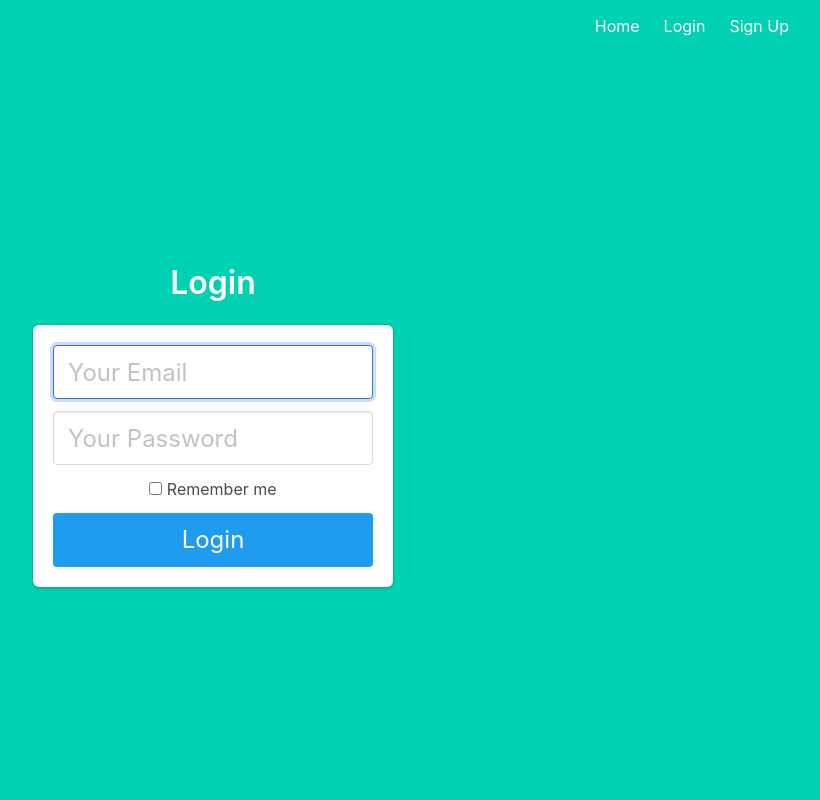
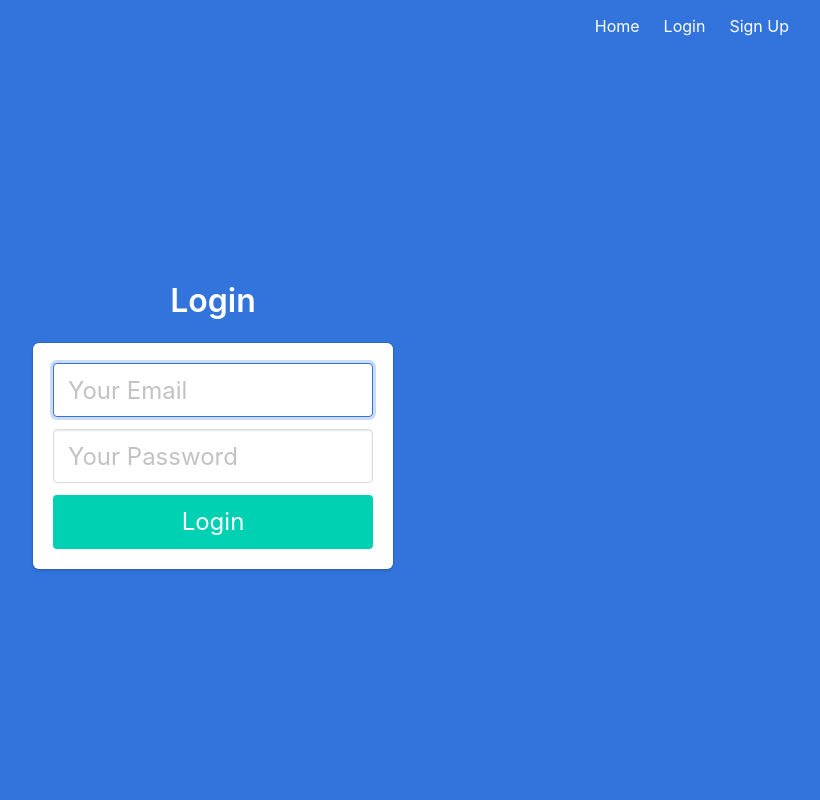
Before and after one commit to cjones0429/Flask_Assignment, a Flask app: page /login in a window 1280 px wide. Shown: the whole page, without its empty margins (427-1247 px from the left). Run offline with Flask 2, Linux system fonts and the light colour scheme.

Commit message:
minor fixes

```diff
--- a/project/templates/base.html
+++ b/project/templates/base.html
@@ -5,12 +5,12 @@
 	<meta charset="utf-8">
 	<meta http-equiv="X-UA-Compatible" content="IE=edge">
 	<meta name="viewport" content="width=device-width, initial-scale=1">
-	<title>Flask Auth Example</title>
+	<title>JumpStartCSR Flask Assign</title>
 	<link rel="stylesheet" href="https://cdnjs.cloudflare.com/ajax/libs/bulma/0.7.2/css/bulma.min.css" />
 </head>
 
 <body>
-	<section class="hero is-primary is-fullheight">
+	<section class="hero is-link is-fullheight">
 
 		<div class="hero-head">
 			<nav class="navbar">
--- a/project/templates/login.html
+++ b/project/templates/login.html
@@ -23,15 +23,7 @@
 					<input class="input is-large" type="password" name="password" placeholder="Your Password">
 				</div>
 			</div>
-
-			<div class="field">
-				<label class="checkbox">
-					<input type="checkbox">
-					Remember me
-				</label>
-			</div>
-
-			<button class="button is-block is-info is-large is-fullwidth">Login</button>
+			<button class="button is-block is-primary is-large is-fullwidth">Login</button>
 		</form>
 	</div>
 </div>
--- a/project/templates/signup.html
+++ b/project/templates/signup.html
@@ -31,7 +31,7 @@
 				</div>
 			</div>
 
-			<button class="button is-block is-info is-large is-fullwidth">Sign Up</button>
+			<button class="button is-block is-primary is-large is-fullwidth">Sign Up</button>
 		</form>
 	</div>
 </div>
```
